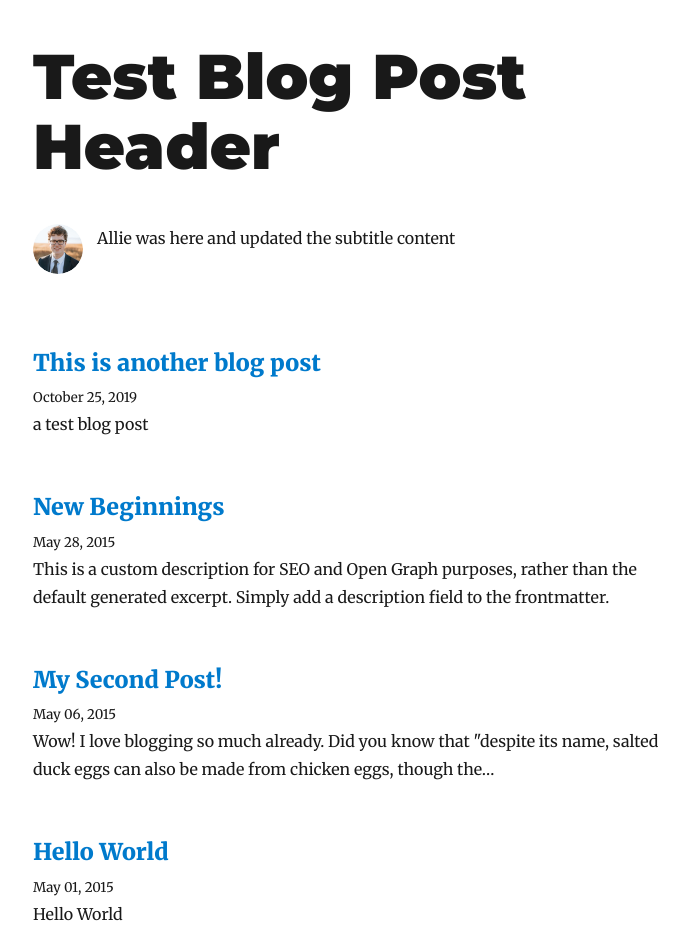
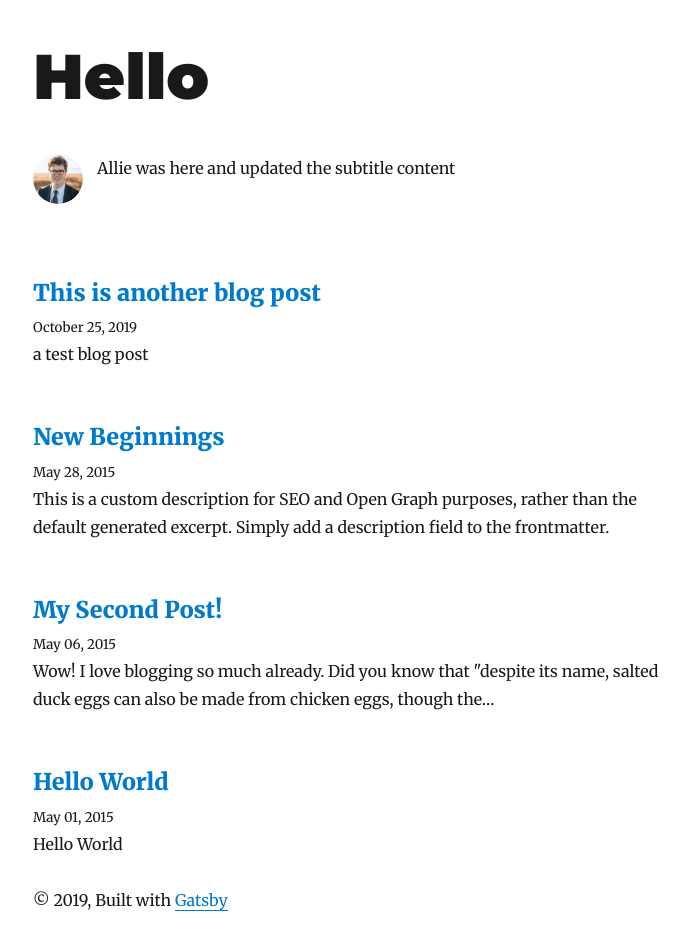
Before and after one commit to alliestehney/blog, a Gatsby site: page / in a window 1280 px wide. Shown: the top 931 px of the page, without its empty margins (292-981 px from the left). Built offline with nearby package versions, Linux system fonts and the light colour scheme; Gatsby itself is replaced by a stand-in of ours; some packages are replaced by stand-ins of ours.

Commit message:
Update Pages “home”

```diff
--- a/content/home.md
+++ b/content/home.md
@@ -1,5 +1,4 @@
 ---
-title: Test Blog Post Header
+title: Hello
 subtitle: Allie was here and updated the subtitle content
-image: /img/3b8c789a-10bc-499f-aa90-ca397b015e6c.jpg
 ---
```
